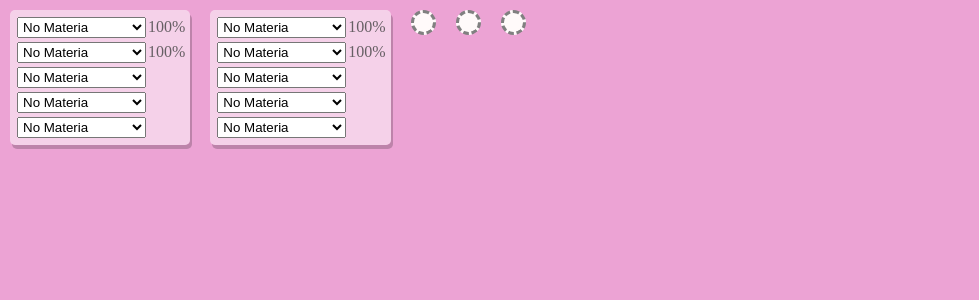
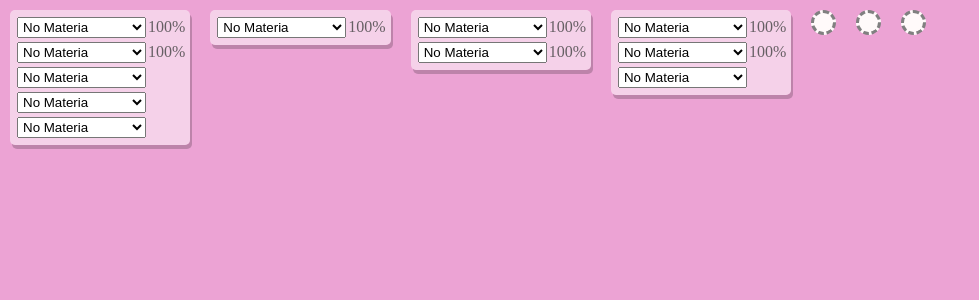
Before and after one commit to Apurril/ffxiv-materia, a React app: page / in a window 1280 px wide. Shown: the top 300 px of the page, without its empty margins (0-979 px from the left). Built offline with nearby package versions, Linux system fonts and the light colour scheme.

Commit message:
MateriaSelectorGroup

```diff
--- a/src/components/App.jsx
+++ b/src/components/App.jsx
@@ -63,19 +63,21 @@ const MateriaSelector = ({ slot }) => {
     console.log(e.target.value);
 
     setMateriaLabel(meldChanceCalc(index, slot, preMeldSlots));
-
     setSelectedMateria(e.target.value);
   };
   const optionGroups = [];
 
-  optionGroups.push(<option onClick={(e) => handleChange(e)} key="no-materia" value="-1">No Materia</option>);
+  optionGroups.push(<option key="no-materia" value="-1">No Materia</option>);
 
   Object.keys(materias).forEach((type) => {
     const options = [];
 
     materias[type].values.forEach((stat, index) => {
-      options.push(<option key={`${type}-${stat}`} value={`${index}:${type}`}>{`${type} +${stat}`}</option>);
+      if ((slot > preMeldSlots && overmeldTiers[index]) || slot <= preMeldSlots) {
+        options.push(<option key={`${type}-${stat}`} value={`${index}:${type}`}>{`${type} +${stat}`}</option>);
+      }
     });
+
     optionGroups.push(<OptionGroup key={`group-${type}`} name={materias[type].name} options={options} />);
   });
 
@@ -89,6 +91,18 @@ const MateriaSelector = ({ slot }) => {
   );
 };
 
+const MateriaSelectorGroup = ({ meldSlots }) => {
+  const elements = [];
+  for (let index = 0; index < meldSlots; index += 1) {
+    elements.push(<MateriaSelector key={`ms-${index}`} slot={index} />);
+  }
+  return (
+    <div className="materiaSelector-group">
+      {elements}
+    </div>
+  );
+};
+
 const App = () => {
   const handleOnClick = (e) => {
     console.log(`Clicked! ${e.target.value}`);
@@ -96,20 +110,12 @@ const App = () => {
 
   return (
     <div>
-      <div className="materiaSelector-group">
-        <MateriaSelector slot={0} />
-        <MateriaSelector slot={1} />
-        <MateriaSelector slot={2} />
-        <MateriaSelector slot={3} />
-        <MateriaSelector slot={4} />
-      </div>
-      <div className="materiaSelector-group">
-        <MateriaSelector slot={0} />
-        <MateriaSelector slot={1} />
-        <MateriaSelector slot={2} />
-        <MateriaSelector slot={3} />
-        <MateriaSelector slot={4} />
-      </div>
+      <MateriaSelectorGroup meldSlots={5} />
+      <MateriaSelectorGroup meldSlots={1} />
+      <MateriaSelectorGroup meldSlots={2} />
+      <MateriaSelectorGroup meldSlots={3} />
+
+
       <button type="button" className="meld-slot" onClick={handleOnClick} />
       <button type="button" className="meld-slot" onClick={handleOnClick} />
       <button type="button" className="meld-slot" onClick={handleOnClick} />
```
